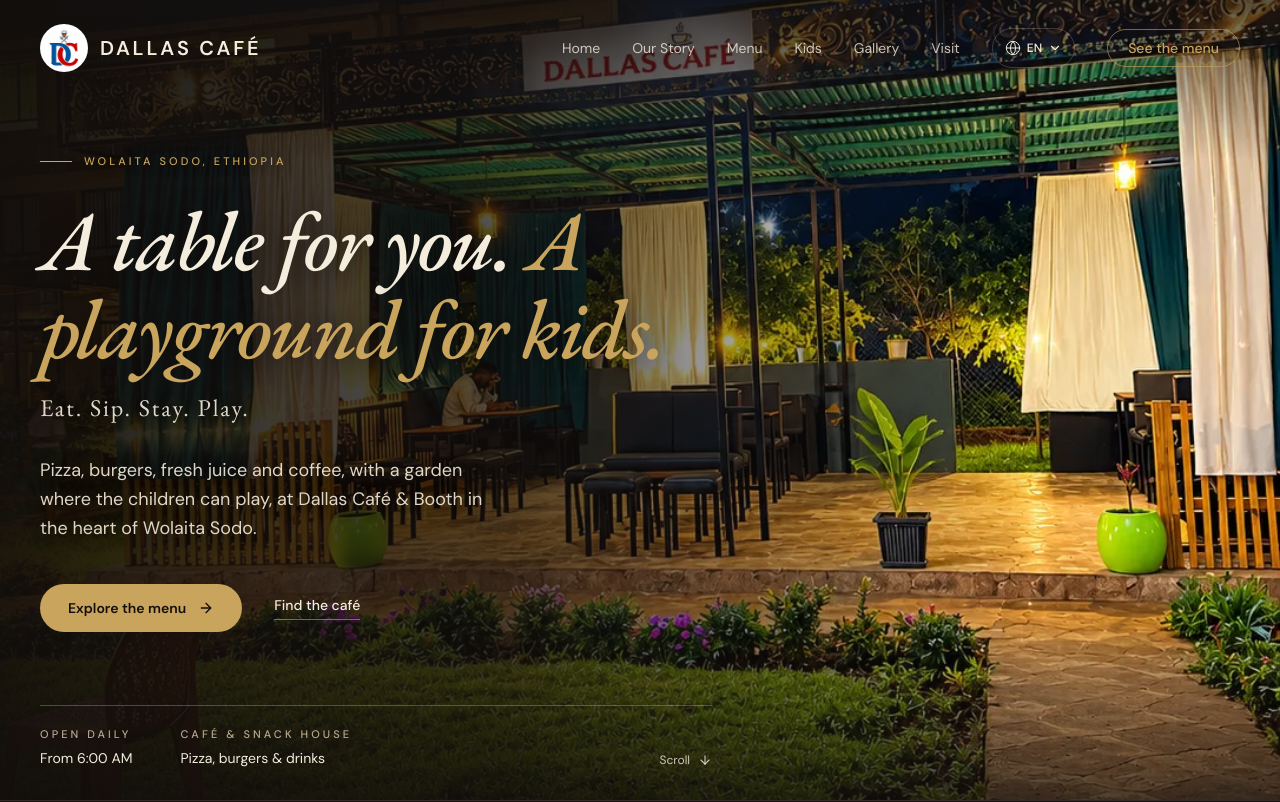
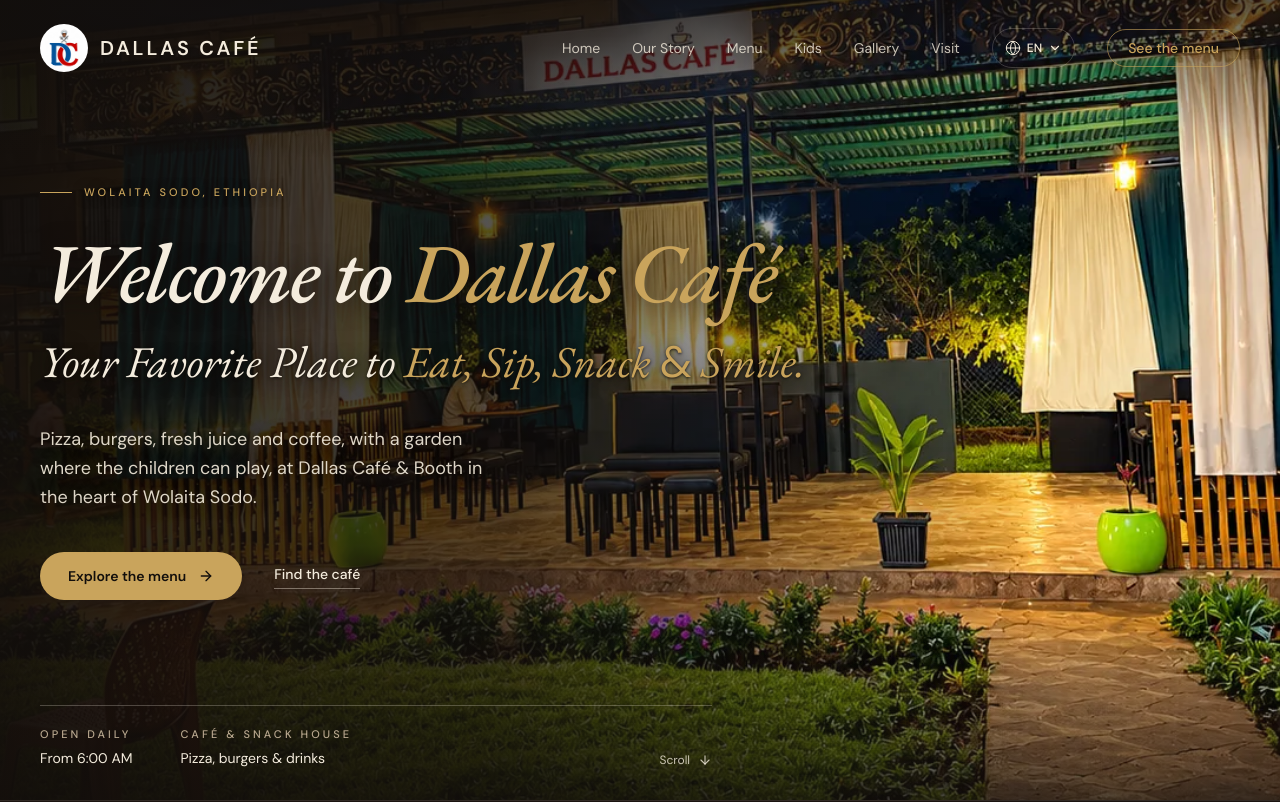
Before and after one commit to Ashenafi-Bancha/dallas-cafe-and-booth, a React (Vite) app: page / in a window 1280 px wide. Shown: the top 802 px of the page. Built offline with nearby package versions, Linux system fonts and the light colour scheme.

Commit message:
Change the hero heading to a welcome message
The hero now reads Welcome to Dallas Café, with Your Favorite Place to
Eat, Sip, Snack & Smile. beneath it, in English and Amharic.

```diff
--- a/src/components/HeroSection.tsx
+++ b/src/components/HeroSection.tsx
@@ -3,6 +3,7 @@ import { motion, useScroll, useTransform } from 'framer-motion';
 import { ArrowDown, ArrowRight, Baby, BookOpen, Images, MapPin, UtensilsCrossed } from 'lucide-react';
 import { Link } from 'react-router-dom';
 import { useLang } from '../i18n';
+import { withPlainAmpersand } from './Ampersand';
 import { Photo } from './Photo';
 import { easeOut } from './Reveal';
 
@@ -73,9 +74,9 @@ export function HeroSection() {
               initial={{ opacity: 0, y: 20 }}
               animate={{ opacity: 1, y: 0 }}
               transition={{ duration: 0.9, delay: 0.6, ease: easeOut }}
-              className="mt-4 font-display text-xl font-light tracking-[0.08em] text-cream/90 [text-shadow:0_1px_16px_rgb(18_14_11/0.8)] sm:text-2xl md:mt-5"
+              className="mt-3 font-display text-[1.6rem] italic leading-snug text-cream [text-shadow:0_1px_3px_rgb(18_14_11/0.9),0_2px_18px_rgb(18_14_11/0.85)] sm:text-4xl md:mt-4 xl:text-[2.75rem]"
             >
-              {s.hero.tagline}
+              {s.hero.tagline.before} <span className="text-gold">{withPlainAmpersand(s.hero.tagline.accent)}</span>
             </motion.p>
 
             <motion.p
--- a/src/data/strings.ts
+++ b/src/data/strings.ts
@@ -9,7 +9,7 @@ type Strings = {
   hero: {
     eyebrow: string;
     heading: Heading;
-    tagline: string;
+    tagline: Heading;
     intro: string;
     primaryCta: string;
     secondaryCta: string;
@@ -83,8 +83,8 @@ export const strings: Record<Lang, Strings> = {
     },
     hero: {
       eyebrow: 'Wolaita Sodo, Ethiopia',
-      heading: { before: 'A table for you.', accent: 'A playground for kids.' },
-      tagline: 'Eat. Sip. Stay. Play.',
+      heading: { before: 'Welcome to', accent: 'Dallas Café' },
+      tagline: { before: 'Your Favorite Place to', accent: 'Eat, Sip, Snack & Smile.' },
       intro: 'Pizza, burgers, fresh juice and coffee, with a garden where the children can play, at Dallas Café & Booth in the heart of Wolaita Sodo.',
       primaryCta: 'Explore the menu',
       secondaryCta: 'Find the café',
@@ -193,8 +193,8 @@ export const strings: Record<Lang, Strings> = {
     },
     hero: {
       eyebrow: 'ወላይታ ሶዶ፣ ኢትዮጵያ',
-      heading: { before: 'ማዕድ ለእርስዎ።', accent: 'መጫወቻ ለልጆችዎ።' },
-      tagline: 'ይብሉ። ይጠጡ። ይቆዩ። ይጫወቱ።',
+      heading: { before: 'እንኳን ወደ', accent: 'ዳላስ ካፌ', after: 'በደህና መጡ' },
+      tagline: { before: 'የሚወዱት ስፍራ፤', accent: 'ለመብላት፣ ለመጠጣት፣ ለመክሰስ እና ለመሳቅ።' },
       intro: 'ፒዛ፣ በርገር፣ ትኩስ ጁስ እና ቡና፤ ልጆች የሚጫወቱበት የአትክልት ስፍራ ባለው፣ በወላይታ ሶዶ እምብርት በሚገኘው ዳላስ ካፌ እና ቡዝ።',
       primaryCta: 'ሜኑውን ይመልከቱ',
       secondaryCta: 'ካፌውን ያግኙ',
```
